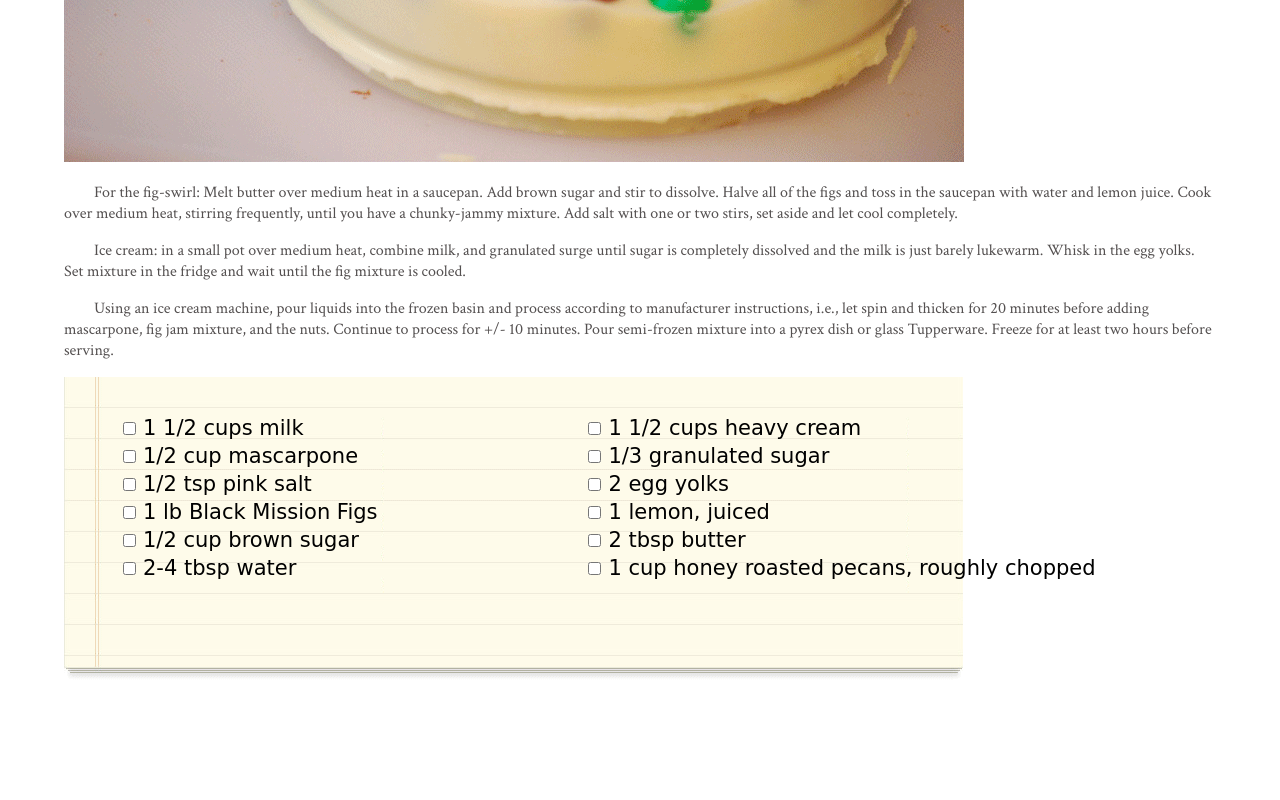
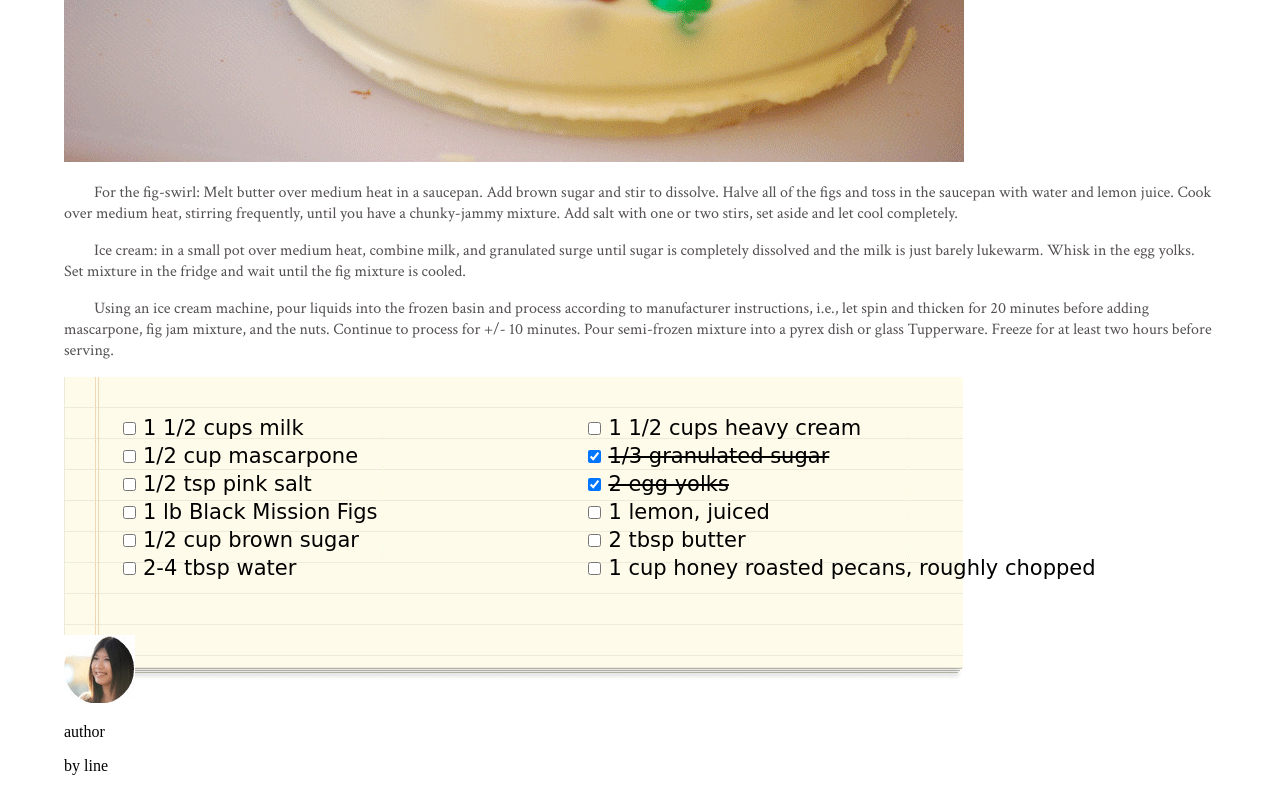
Before and after one commit to willjreid/chocolate-pizza, a plain HTML site: page index.html in a window 1280 px wide. Shown: the part 595-1395 px from the top of the page. Before the commit the page ends 1277 px from the top, so only its background shows below. Drawn offline with Linux system fonts and the light colour scheme; a web font is replaced by a local one.

Commit message:
add skeleton for botom section

```diff
--- a/index.html
+++ b/index.html
@@ -57,14 +57,14 @@
           <tr>
             <td><input type="checkbox"></td>
             <td class="leftColumn">1/2 cup mascarpone</td>
-            <td class="rightColumn"><input type="checkbox"></td>
-            <td>1/3 granulated sugar</td>
+            <td class="rightColumn"><input type="checkbox" checked></td>
+            <td class="crossedOut">1/3 granulated sugar</td>
           </tr>
           <tr>
             <td><input type="checkbox"></td>
             <td class="leftColumn">1/2 tsp pink salt</td>
-            <td class="rightColumn"><input type="checkbox"></td>
-            <td>2 egg yolks</td>
+            <td class="rightColumn"><input type="checkbox" checked></td>
+            <td class="crossedOut">2 egg yolks</td>
           </tr>
           <tr>
             <td><input type="checkbox"></td>
@@ -86,5 +86,14 @@
           </tr>
         </table>
       </form>
+      <div id="bio">
+        <img src="images/van-pic.png" />
+        <div>
+          <p>author</p>
+          <p>by line</p>
+        </div>
+        <div id="button">
+        </div>
+      </div>
     </body>
 </html>
--- a/style.css
+++ b/style.css
@@ -75,6 +75,9 @@ body{
 .leftColumn {
   width: 35%;
 }
+.crossedOut {
+  text-decoration: line-through;
+}
 #paper {
   z-index: -1;
   position: absolute;
```
